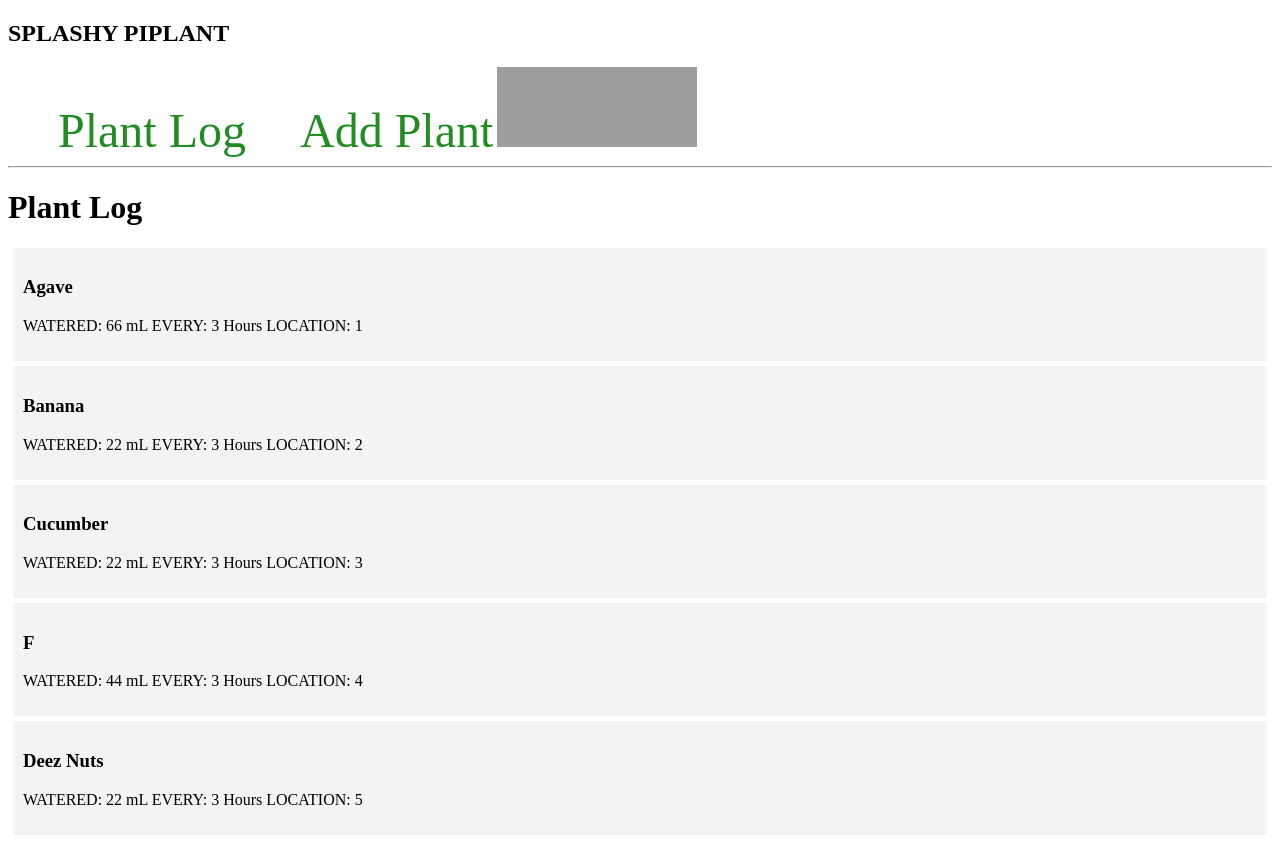
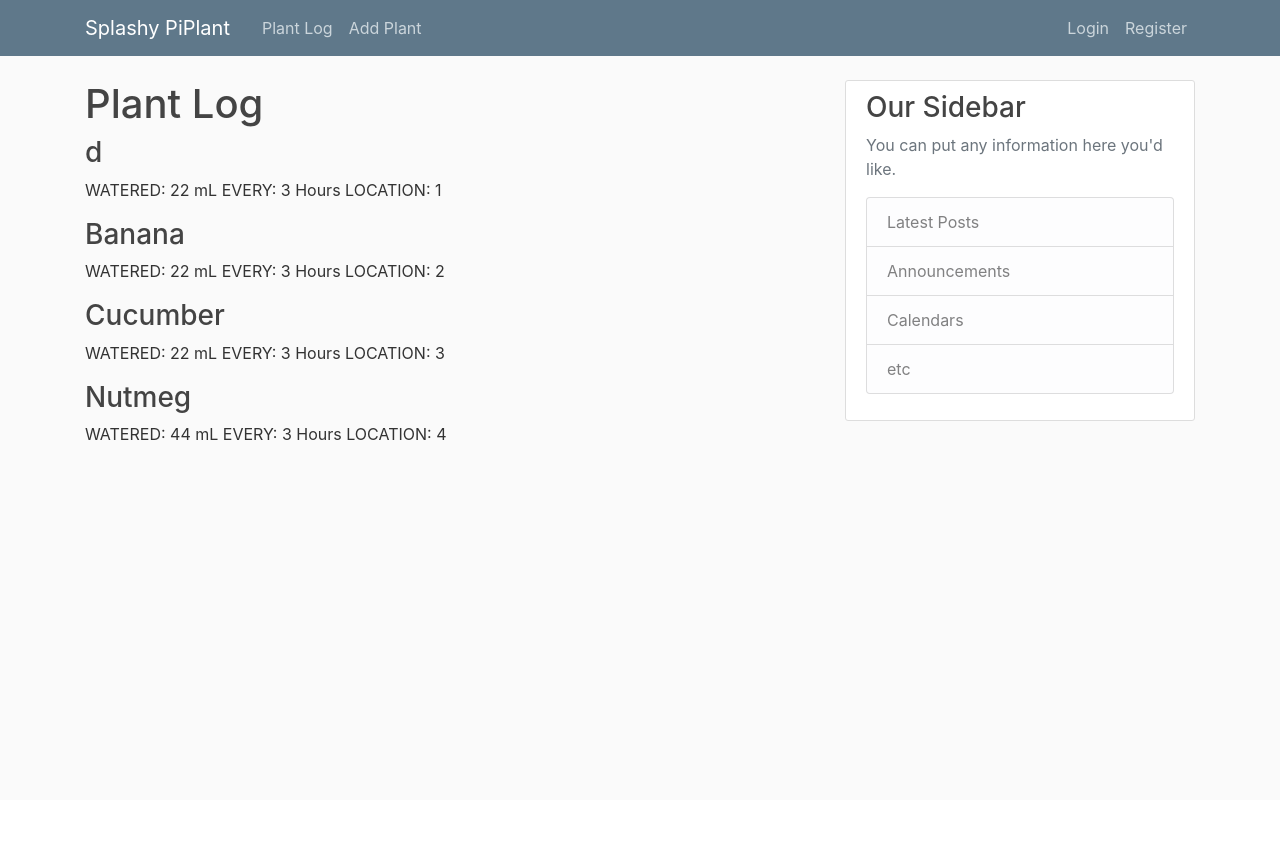
Before and after one commit to TruMoney2890/SplashyPiPlant, a Flask app: page / in a window 1280 px wide. After the commit the page ends 440 px from the top, so only its background shows below. Run offline with Flask 2, Linux system fonts and the light colour scheme; some libraries are stand-ins or nearby versions; grey boxes are pictures that could not be loaded.

Commit message:
updated with a new coat of paint, added CSS

```diff
--- a/TESTING/OUTPUT.csv
+++ b/TESTING/OUTPUT.csv
@@ -1,5 +1,4 @@
-Agave, 66, 1
+d, 22, 1
 Banana, 22, 2
 Cucumber, 22, 3
-F, 44, 4
-Deez Nuts, 22, 5
+Nutmeg, 44, 4
--- a/TESTING/app.py
+++ b/TESTING/app.py
@@ -1,4 +1,3 @@
-## ADD ABILITY TO OVERWRITE A LINE IF THE PLANT LOCATION IS DUPLICATE
 ## ADD REMOVE FUNCTION
 ## ADD WARNING IF NOT 22ML INCREMENT
 ## TWEAK READ DATA FUNCTION TO ONLY RENDER ONCE AND NOT EVERYTIME
@@ -68,6 +67,8 @@ def create():
             flash('Water amount is required!')
         elif not plantLocation:
             flash('Plant location is required!')
+        elif int(water_amount) % 22 != 0:
+            flash('Water amount must be a multiple of 22 mL!')
         else:
             messages.append({'title': title, 'content': plantInfo})
 
--- a/TESTING/templates/base.html
+++ b/TESTING/templates/base.html
@@ -1,51 +1,69 @@
 <!DOCTYPE html>
-<html lang="en">
+<html>
 <head>
-    <meta charset="UTF-8">
-    <title>{% block title %} {% endblock %} - Splashy PiPlant</title>
-    <style>
-        .message {
-            padding: 10px;
-            margin: 5px;
-            background-color: #f3f3f3
-        }
-        nav a {
-            color: #228C22;
-            font-size: 3em;
-            margin-left: 50px;
-            text-decoration: none;
-        }
+    <!-- Required meta tags -->
+    <meta charset="utf-8">
+    <meta name="viewport" content="width=device-width, initial-scale=1, shrink-to-fit=no">
 
-        .alert {
-            padding: 20px;
-            margin: 5px;
-            color: #970020;
-            background-color: #ffd5de;
-        }
+    <!-- Bootstrap CSS -->
+    <link rel="stylesheet" href="https://maxcdn.bootstrapcdn.com/bootstrap/4.0.0/css/bootstrap.min.css" integrity="sha384-Gn5384xqQ1aoWXA+058RXPxPg6fy4IWvTNh0E263XmFcJlSAwiGgFAW/dAiS6JXm" crossorigin="anonymous">
 
-    </style>
+    <link rel="stylesheet" type="text/css" href="{{ url_for('static', filename='main.css') }}">
+
+    {% if title %}
+        <title>Flask Blog - {{ title }}</title>
+    {% else %}
+        <title>Flask Blog</title>
+    {% endif %}
 </head>
 <body>
-    <nav>
-        <h1>SPLASHY PIPLANT</h1>
-        <a href="{{ url_for('index') }}">Plant Log</a>
-        <a href="{{ url_for('create') }}">Add Plant</a>
-        <!--<a href="#">Splashy PiPlant</a>-->
-        <!DOCTYPE html> <html>
-            <head>
-                <title>HTML img Tag</title>
-            </head>
-            <body>
-                <img src="https://www.python.org/static/community_logos/python-logo-master-v3-TM.png" alt="Simply Easy Learning" width="200" height="80">
-            </body>
-            </html>
+    <header class="site-header">
+    <nav class="navbar navbar-expand-md navbar-dark bg-steel fixed-top">
+        <div class="container">
+        <a class="navbar-brand mr-4" href="/">Splashy PiPlant</a>
+        <button class="navbar-toggler" type="button" data-toggle="collapse" data-target="#navbarToggle" aria-controls="navbarToggle" aria-expanded="false" aria-label="Toggle navigation">
+            <span class="navbar-toggler-icon"></span>
+        </button>
+        <div class="collapse navbar-collapse" id="navbarToggle">
+            <div class="navbar-nav mr-auto">
+            <a class="nav-item nav-link" href="/">Plant Log</a>
+            <a class="nav-item nav-link" href="/create">Add Plant</a>
+            </div>
+            <!-- Navbar Right Side -->
+            <div class="navbar-nav">
+            <a class="nav-item nav-link" href="/login">Login</a>
+            <a class="nav-item nav-link" href="/register">Register</a>
+            </div>
+        </div>
+        </div>
     </nav>
-    <hr>
-    <div class="content">
-        {% for message in get_flashed_messages() %}
-            <div class="alert">{{ message }}</div>
-        {% endfor %}
-        {% block content %} {% endblock %}
+    </header>
+    <main role="main" class="container">
+    <div class="row">
+        <div class="col-md-8">
+        {% block content %}{% endblock %}
+        </div>
+        <div class="col-md-4">
+        <div class="content-section">
+            <h3>Our Sidebar</h3>
+            <p class='text-muted'>You can put any information here you'd like.
+            <ul class="list-group">
+                <li class="list-group-item list-group-item-light">Latest Posts</li>
+                <li class="list-group-item list-group-item-light">Announcements</li>
+                <li class="list-group-item list-group-item-light">Calendars</li>
+                <li class="list-group-item list-group-item-light">etc</li>
+            </ul>
+            </p>
+        </div>
+        </div>
     </div>
+    </main>
+
+
+    <!-- Optional JavaScript -->
+    <!-- jQuery first, then Popper.js, then Bootstrap JS -->
+    <script src="https://code.jquery.com/jquery-3.2.1.slim.min.js" integrity="sha384-KJ3o2DKtIkvYIK3UENzmM7KCkRr/rE9/Qpg6aAZGJwFDMVNA/GpGFF93hXpG5KkN" crossorigin="anonymous"></script>
+    <script src="https://cdnjs.cloudflare.com/ajax/libs/popper.js/1.12.9/umd/popper.min.js" integrity="sha384-ApNbgh9B+Y1QKtv3Rn7W3mgPxhU9K/ScQsAP7hUibX39j7fakFPskvXusvfa0b4Q" crossorigin="anonymous"></script>
+    <script src="https://maxcdn.bootstrapcdn.com/bootstrap/4.0.0/js/bootstrap.min.js" integrity="sha384-JZR6Spejh4U02d8jOt6vLEHfe/JQGiRRSQQxSfFWpi1MquVdAyjUar5+76PVCmYl" crossorigin="anonymous"></script>
 </body>
 </html>
--- a/TESTING/templates/create.html
+++ b/TESTING/templates/create.html
@@ -42,7 +42,7 @@
         <br><br>
 
         <label for="water_amount">Water Amount (in increments of 22 mL):</label>
-        <input type="number" name="water_amount" id="water_amount" min="0" max="250" step="22"
+        <input type="number" name="water_amount" id="water_amount" min="0" max="250" step="1"
             placeholder="Water Amount (mL)"> </input>
         <br><br>
 
```
